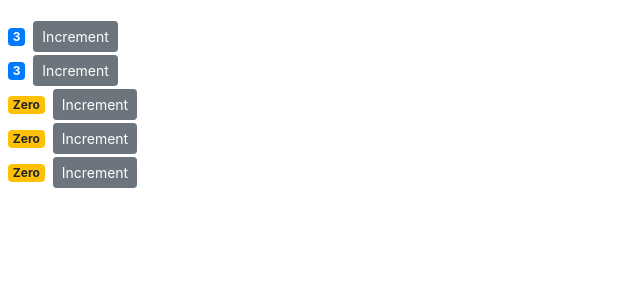
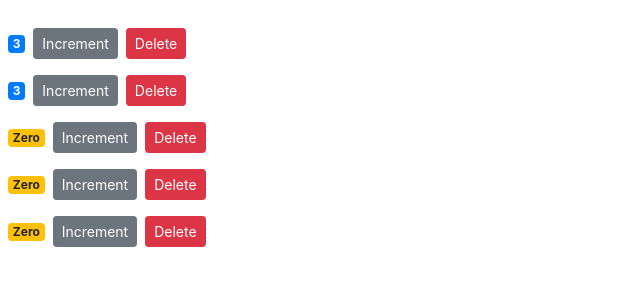
Before and after one commit to aliyousufdev/react-practice, a React (Create React App) app: page / in a window 1280 px wide. Shown: the top 300 px of the page, without its empty margins (0-640 px from the left). Built offline with nearby package versions, Linux system fonts and the light colour scheme.

Commit message:
handling custom evets emmited from child component

```diff
--- a/src/components/counter.jsx
+++ b/src/components/counter.jsx
@@ -20,6 +20,8 @@ class Counter extends Component {
 				>
 					Increment
 				</button>
+
+				<button onClick={() => this.props.onDelete(this.props.id)} className="btn btn-danger btn-sm m-2">Delete</button>
 			</div>
 		);
 	}
--- a/src/components/counters.jsx
+++ b/src/components/counters.jsx
@@ -1,6 +1,6 @@
 import React from "react";
 import Counter from "./counter";
-import {map, prop} from "ramda";
+import {filter, map, prop} from "ramda";
 
 class Counters extends React.Component {
 
@@ -14,12 +14,17 @@ class Counters extends React.Component {
 		]
 	};
 
+	deleteHandler = (id) => {
+		const counters = filter(c => c.id !== id, prop('counters', this.state));
+		this.setState({ counters })
+	};
+
 	render() {
 		const counters = prop('counters', this.state);
 		return (
 			<div>
 				{
-					map(c => <Counter key={c.id} value={c.value} />, counters)
+					map(c => <Counter onDelete={this.deleteHandler} key={c.id} {...c} />, counters)
 				}
 			</div>
 		);
```
